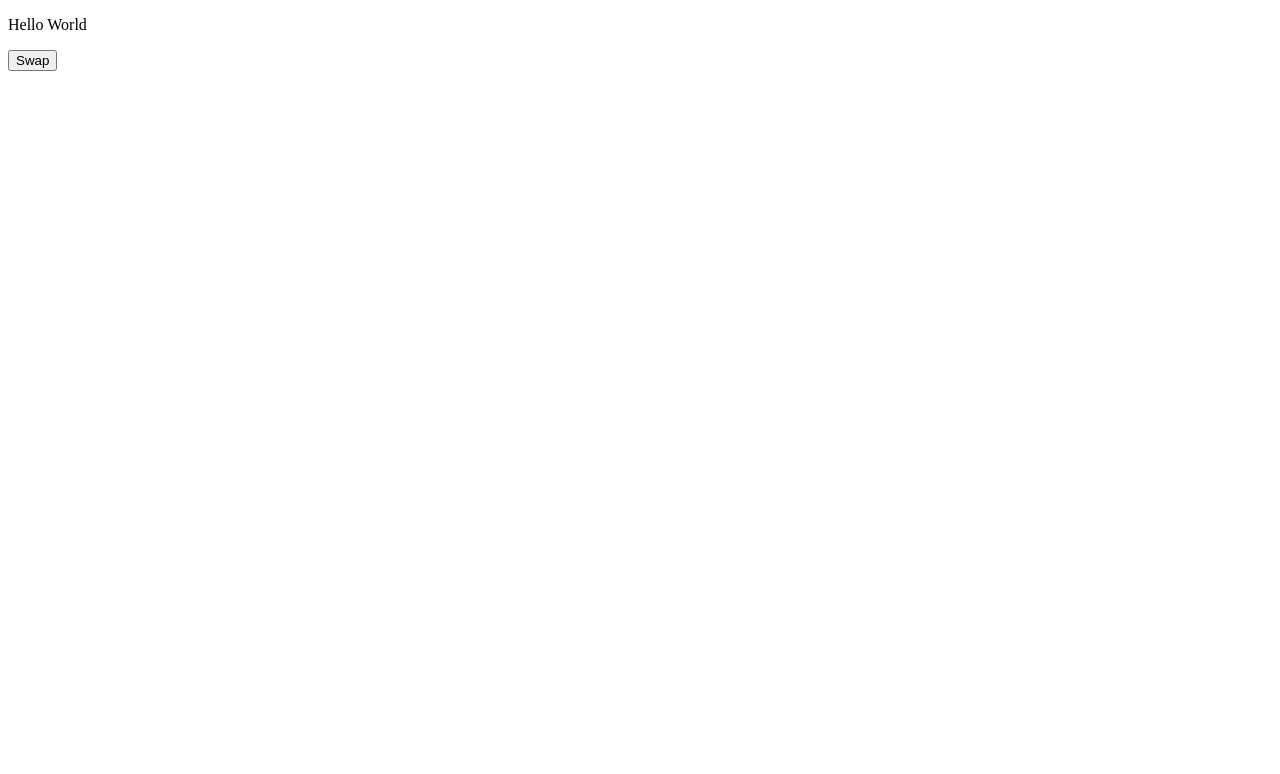
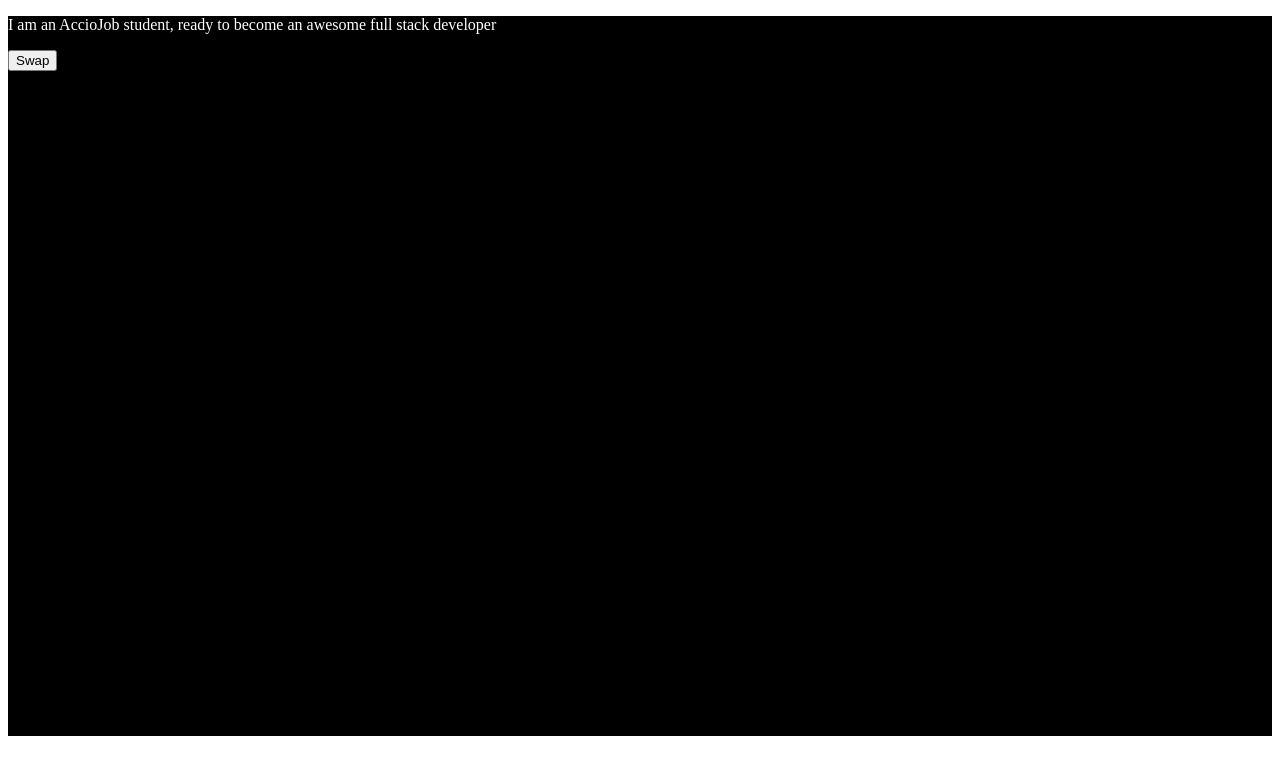
Before and after one commit to acciojob/dark-theme-rrtiwari, a website: page main.html in a window 1280 px wide. Both pictures are taken after a click on the button "Swap". Drawn offline with Linux system fonts and the light colour scheme.

Commit message:
created a submission

```diff
--- a/main.html
+++ b/main.html
@@ -7,12 +7,11 @@
     <link rel="stylesheet" href="styles.css">
   </head>
   <body>
-    <main>
-      <!-- html markup here -->
+    <main id="app" class="day">
       <p id="ptag">
-        Hello World
+        I am an AccioJob student, ready to become an awesome full stack developer
       </p>
-      <button>Swap</button>
+      <button id="swap" class="button_day">Swap</button>
     </main>
     <script src="./script.js"></script>
   </body>
--- a/script.js
+++ b/script.js
@@ -1 +1,15 @@
-//your code here
+let app=document.getElementById("app");
+let ans=true;
+document.getElementById("swap").addEventListener("click",(e)=>{
+	if(ans){
+		app.classList.add("night");
+		app.classList.remove("button_night");
+		ans=false;
+	}
+    else{
+		app.classList.add("button_night")
+		app.classList.remove("night");
+		ans=true;
+	}
+
+})
--- a/styles.css
+++ b/styles.css
@@ -1,5 +1,8 @@
 #app{
   height:90vh;
+}
+#ptag{
+	color:"blue"
 }
 .night{
   background-color: black;
```
